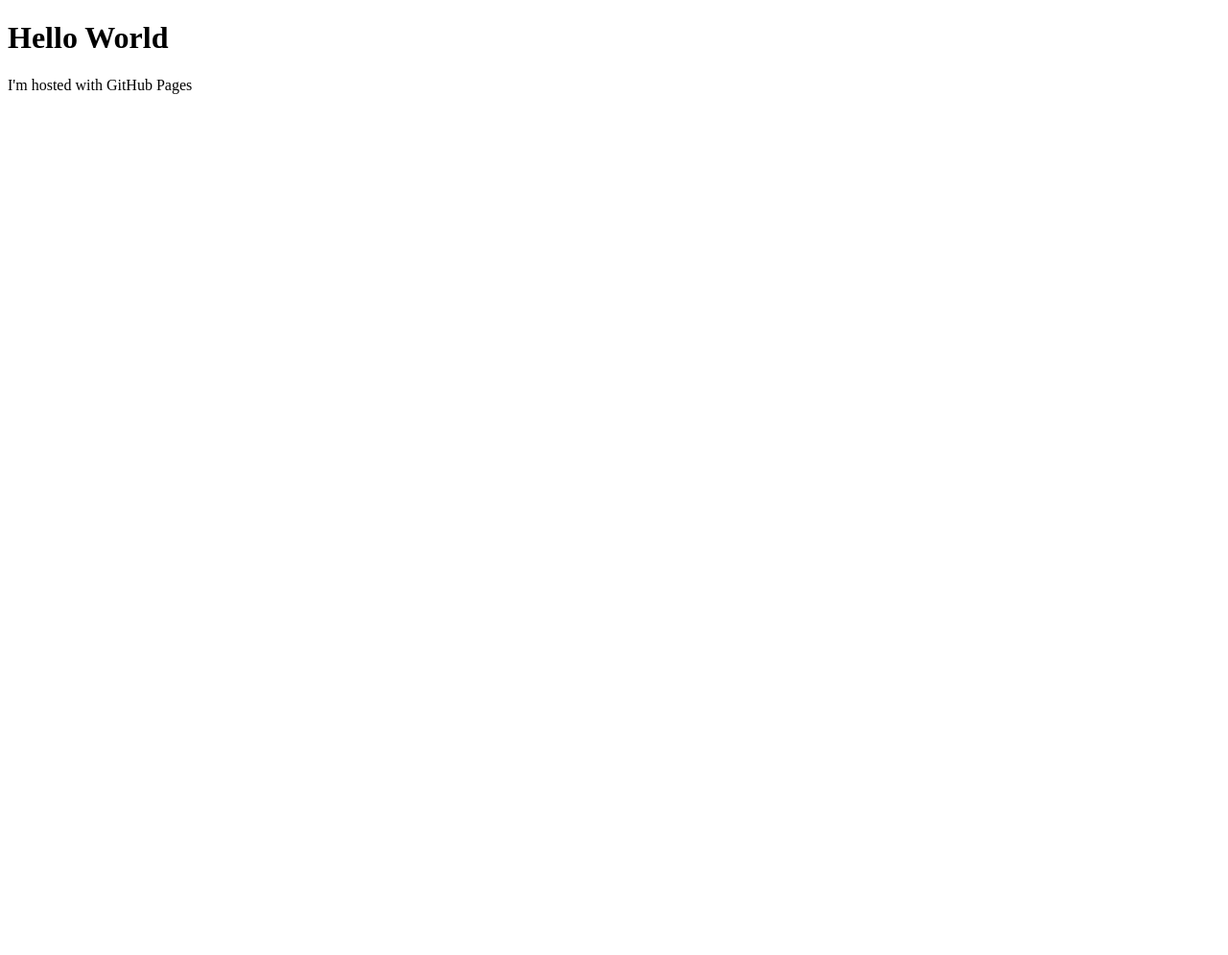
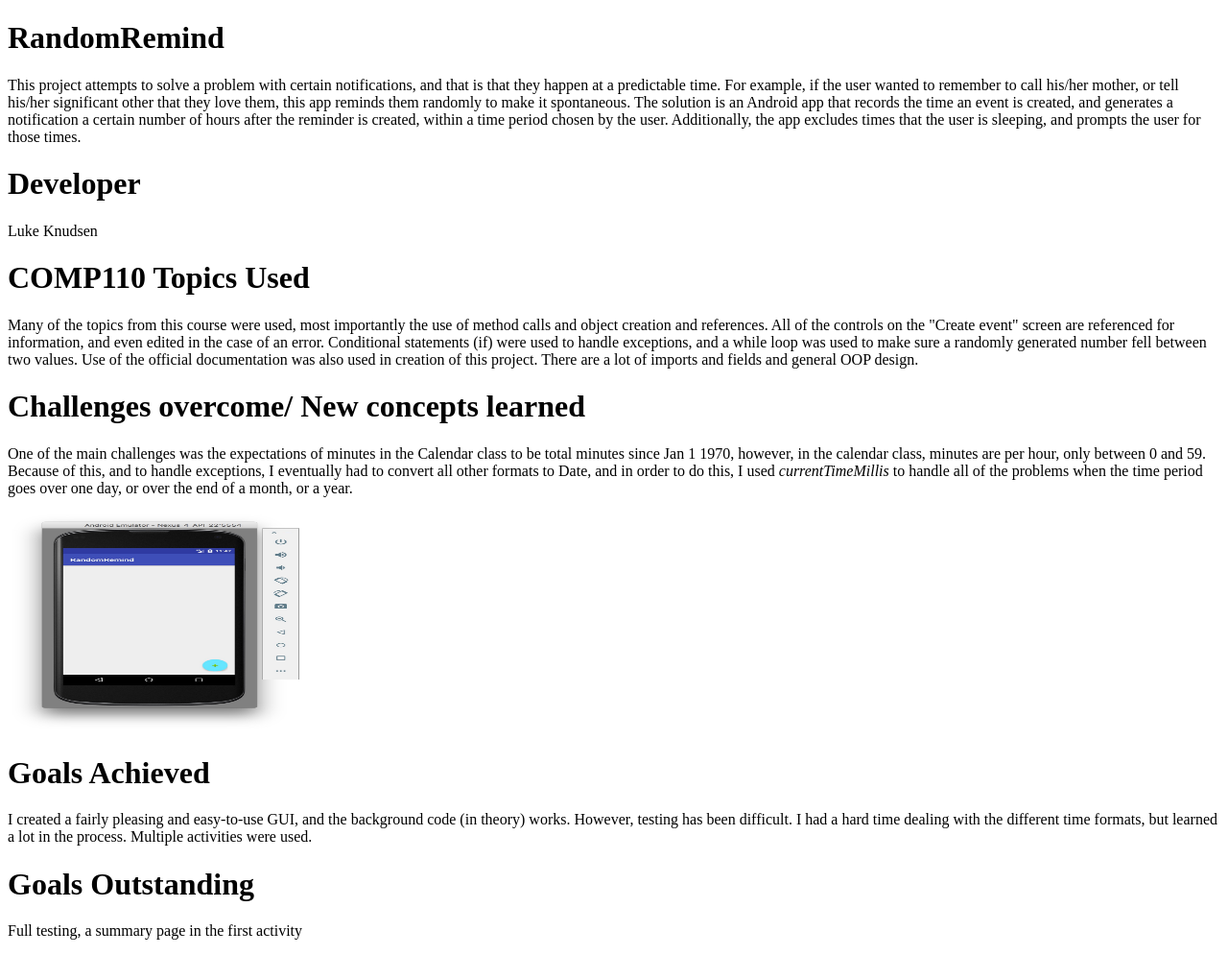
Before and after one commit to lukejknudsen/lukejknudsen.github.io, a plain HTML site: page index.html in a window 1280 px wide. Shown: the whole page at 96% size. Before the commit the page ends 800 px from the top, so only its background shows below. Drawn offline with Linux system fonts and the light colour scheme.

Commit message:
Second Version

```diff
--- a/index.html
+++ b/index.html
@@ -1,7 +1,18 @@
 <!DOCTYPE html>
 <html>
 <body>
-<h1>Hello World</h1>
-<p>I'm hosted with GitHub Pages</p>
+<h1>RandomRemind</h1>
+<p>This project attempts to solve a problem with certain notifications, and that is that they happen at a predictable time. For example, if the user wanted to remember to call his/her mother, or tell his/her significant other that they love them, this app reminds them randomly to make it spontaneous. The solution is an Android app that records the time an event is created, and generates a notification a certain number of hours after the reminder is created, within a time period chosen by the user. Additionally, the app excludes times that the user is sleeping, and prompts the user for those times.</p>
+<h1>Developer</h1>
+<p>Luke Knudsen</p>
+<h1>COMP110 Topics Used</h1>
+<p>Many of the topics from this course were used, most importantly the use of method calls and object creation and references. All of the controls on the "Create event" screen are referenced for information, and even edited in the case of an error. Conditional statements (if) were used to handle exceptions, and a while loop was used to make sure a randomly generated number fell between two values. Use of the official documentation was also used in creation of this project. There are a lot of imports and fields and general OOP design.</p>
+<h1>Challenges overcome/ New concepts learned</h1>
+<p>One of the main challenges was the expectations of minutes in the Calendar class to be total minutes since Jan 1 1970, however, in the calendar class, minutes are per hour, only between 0 and 59. Because of this, and to handle exceptions, I eventually had to convert all other formats to Date, and in order to do this, I used <i>currentTimeMillis</i> to handle all of the problems when the time period goes over one day, or over the end of a month, or a year.</p>
+<img src="1.jpg" alt="Screenshot 1" style="width:304px;height:228px;">
+<h1>Goals Achieved</h1>
+<p>I created a fairly pleasing and easy-to-use GUI, and the background code (in theory) works. However, testing has been difficult. I had a hard time dealing with the different time formats, but learned a lot in the process. Multiple activities were used.</p>
+<h1>Goals Outstanding</h1>
+<p>Full testing, a summary page in the first activity</p>
 </body>
 </html>
```
Also changed, not shown: 1.jpg (added), 2.jpg (added), 3.jpg (added).
